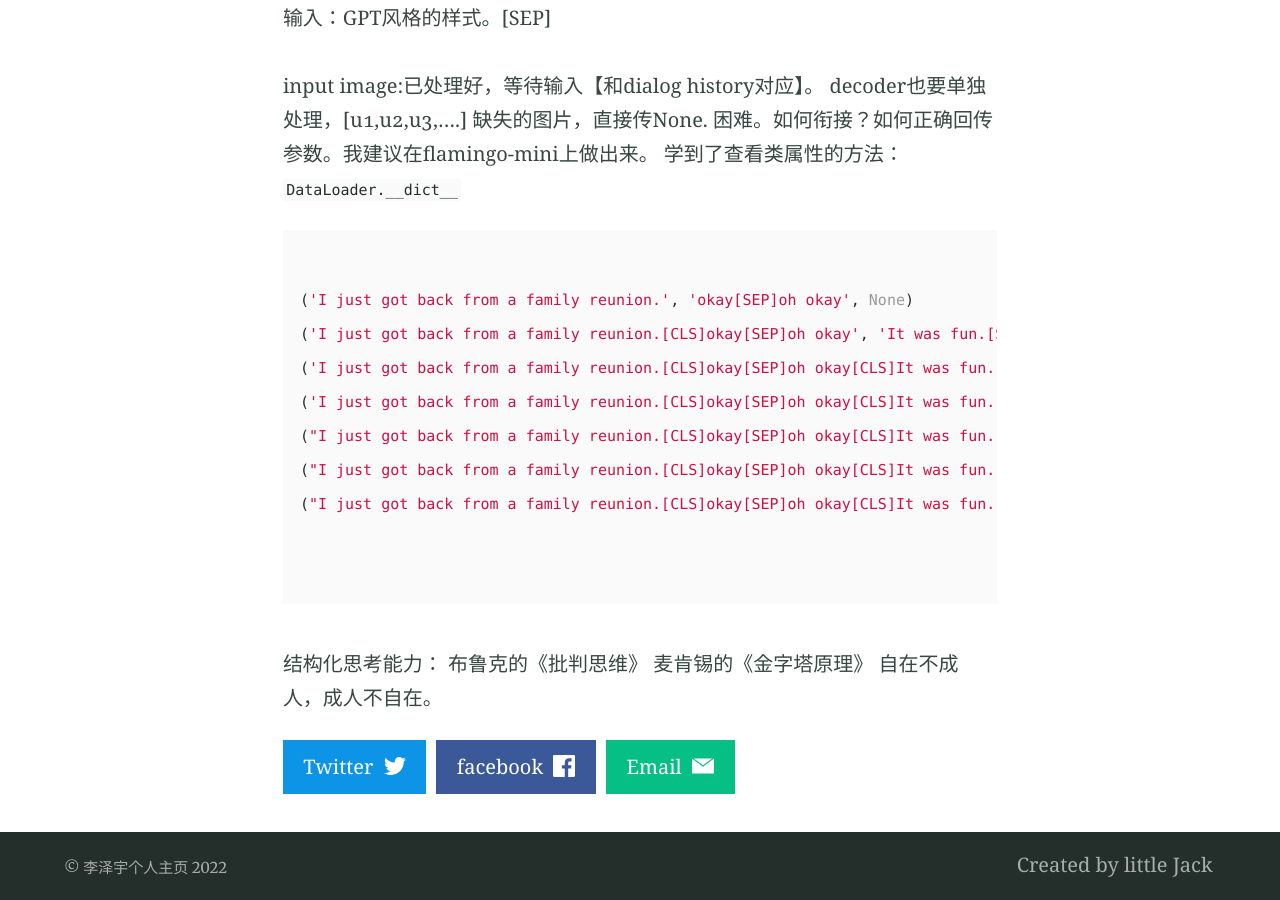
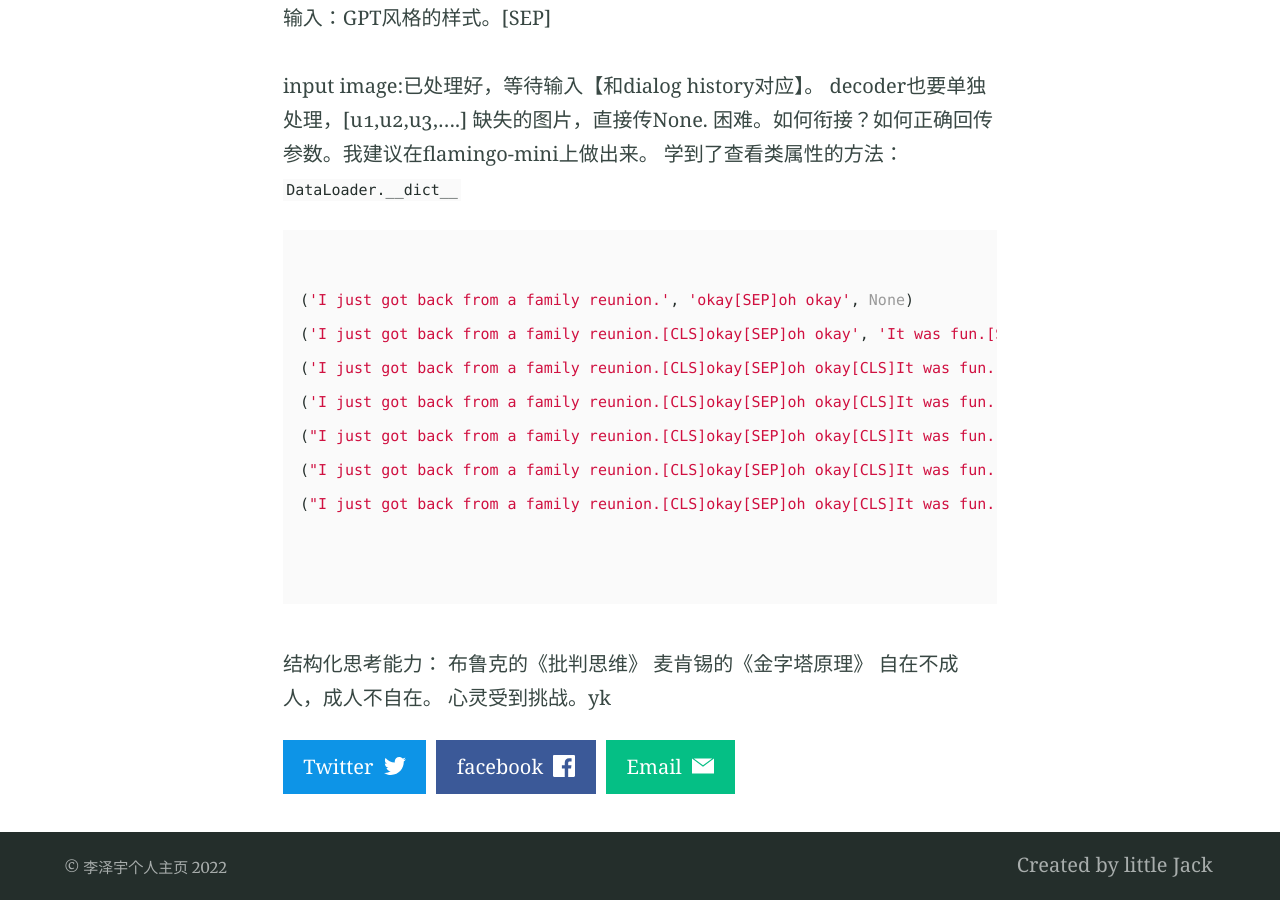
Before and after one commit to lizeyujack/lizeyujack.github.io, a Jekyll site: the page built from _posts/2022-10-21-26.md, in a window 1280 px wide and 900 px high, scrolled down 2420 px. Built offline with Jekyll 4.4.1, drawn with Linux system fonts in a browser that asks for light colours.

Commit message:
Update 2022-10-21-26.md

```diff
--- a/_posts/2022-10-21-26.md
+++ b/_posts/2022-10-21-26.md
@@ -55,3 +55,4 @@ decoder也要单独处理，[u1,u2,u3,....]
 结构化思考能力： 布鲁克的《批判思维》
               麦肯锡的《金字塔原理》
 自在不成人，成人不自在。
+心灵受到挑战。yk
```
